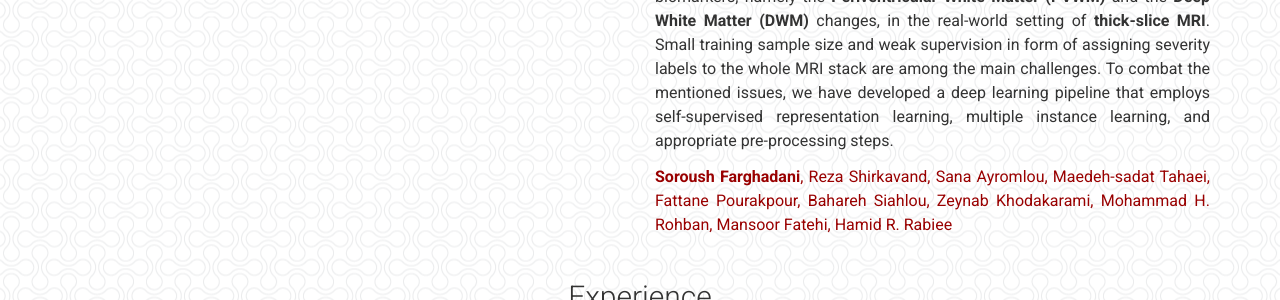
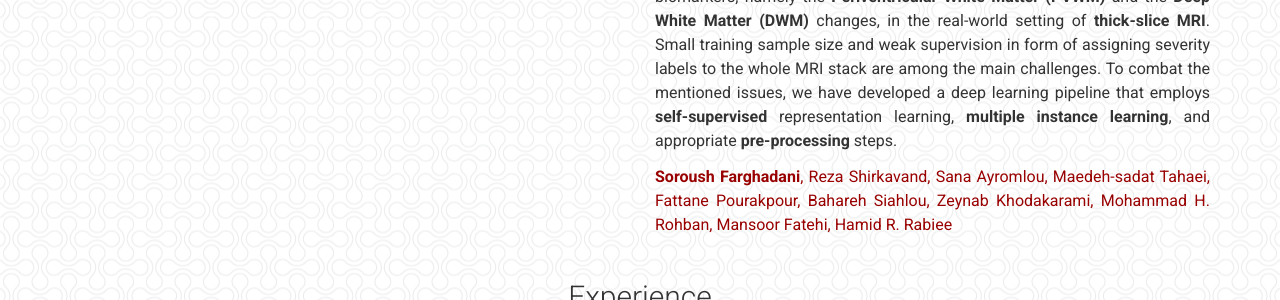
Before and after one commit to sfch1999/sfch1999.github.io, a Jekyll site: the page built from index.md, in a window 1280 px wide and 900 px high, scrolled down 1003 px. Shown: the part 249-549 px from the top of the window. Built offline with Jekyll 4.4.1, drawn with Linux system fonts in a browser that asks for light colours; a style sheet for code colours, icons or effects is not loaded.

Commit message:
Description Updated

```diff
--- a/_data/projects.yml
+++ b/_data/projects.yml
@@ -25,6 +25,6 @@
     **Fazekas scale** facilitates an accurate quantitative assessment of the severity of white matter lesions and hence the disease. Imaging Biomarkers of dementia are multiple and comprehensive documentation of them is time-consuming. Therefore, any effort to automatically extract these biomarkers will be of clinical value while reducing inter-rater discrepancies.
     To tackle this problem, we propose to classify the disease severity based on the Fazekas scale through the visual biomarkers, namely the **Periventricular White Matter (PVWM)** and the **Deep White Matter (DWM)** changes, in the real-world setting of **thick-slice MRI**.
     Small training sample size and weak supervision in form of assigning severity labels to the whole MRI stack are among the main challenges.
-    To combat the mentioned issues, we have developed a deep learning pipeline that employs self-supervised representation learning, multiple instance learning, and appropriate pre-processing steps.
+    To combat the mentioned issues, we have developed a deep learning pipeline that employs **self-supervised** representation learning, **multiple instance learning**, and appropriate **pre-processing** steps.
 
     <span style="color:#900"> **Soroush Farghadani**, Reza Shirkavand, Sana Ayromlou, Maedeh-sadat Tahaei, Fattane Pourakpour, Bahareh Siahlou, Zeynab Khodakarami, Mohammad H. Rohban, Mansoor Fatehi, Hamid R. Rabiee</span>
```
